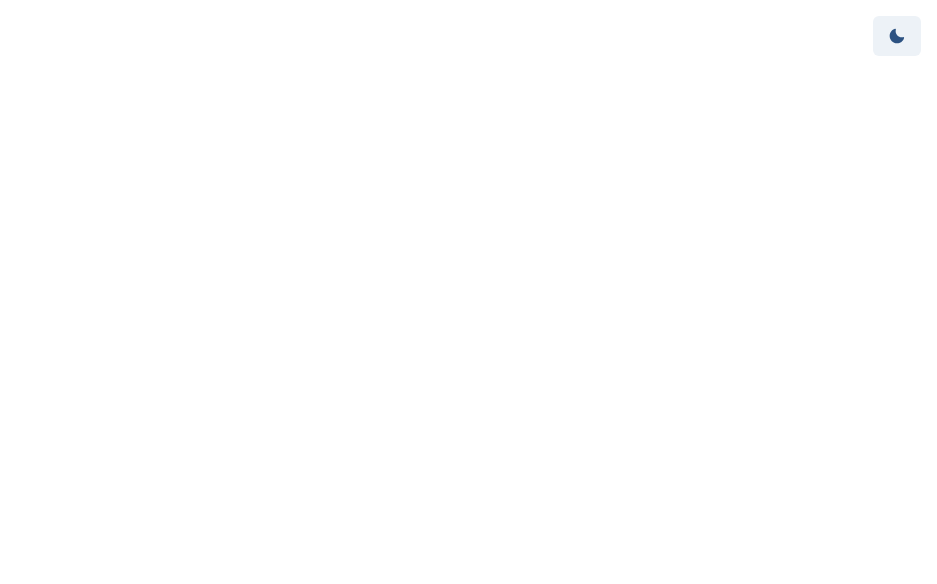
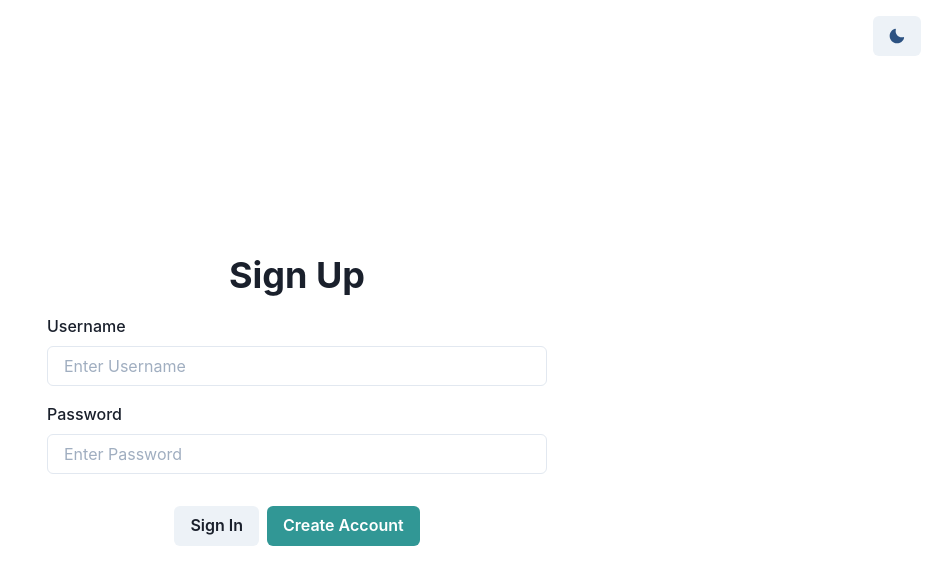
Before and after one commit to OgutuJoseph/chat-app, a React (Create React App) app in the folder packages/client/: page /register in a window 1280 px wide. Shown: the top 584 px of the page, without its empty margins (343-1280 px from the left). Built offline with nearby package versions, Linux system fonts and the light colour scheme.

Commit message:
React Login Form w/ Validation | Formik and ChakraU

```diff
--- a/packages/client/package.json
+++ b/packages/client/package.json
@@ -10,11 +10,14 @@
     "@testing-library/jest-dom": "^5.14.1",
     "@testing-library/react": "^12.0.0",
     "@testing-library/user-event": "^13.2.1",
+    "formik": "^2.2.9",
     "framer-motion": "^4",
     "react": "^17.0.2",
     "react-dom": "^17.0.2",
+    "react-router-dom": "6",
     "react-scripts": "5.0.0",
-    "web-vitals": "^2.1.0"
+    "web-vitals": "^2.1.0",
+    "yup": "^0.32.11"
   },
   "scripts": {
     "start": "react-scripts start",
--- a/packages/client/src/App.js
+++ b/packages/client/src/App.js
@@ -1,9 +1,11 @@
 
 import ToggleColorMode from './components/ToggleColorMode';
+import Views from './components/Views';
 
 function App() {
   return (
     <>
+      <Views />
       <ToggleColorMode />
     </>
   );
--- /dev/null
+++ b/packages/client/src/components/Login/Login.jsx
@@ -0,0 +1,45 @@
+import { VStack, ButtonGroup, Button, Heading } from '@chakra-ui/react'
+import { Form, Formik } from 'formik';
+import * as Yup from 'yup';
+import TextField from './TextField';
+import { useNavigate } from 'react-router';
+
+const Login = () => {
+
+    const navigate = useNavigate();
+
+    return (
+        <Formik
+            initialValues= {{username: '', password: ''}}
+            validationSchema= {Yup.object({
+                username: Yup.string().required('Username required.').min(6, 'Username must be six characters or more.').max(28, 'Username too long.'),
+                password: Yup.string().required('Password required.').min(6,  'Password must be six characters or more.').max(28, 'Password too long.'),
+            })}
+            onSubmit= {(values, actions) => {
+            alert(JSON.stringify(values, null, 2));
+            actions.resetForm();
+            }}
+        >
+            <VStack as={Form} w={{ base: '90%', md: '500px' }} m='auto' justify='center' h='100vh' spacing='1rem'>
+                <Heading>Log In</Heading>
+                {/* <FormControl isInvalid={formik.errors.username && formik.touched.username}>
+                <FormLabel fontSize='lg'>Username</FormLabel>
+                <Input name='username' placeholder='Enter Username' autoComplete='off' size='lg' type='text' value={formik.values.username} onChange={formik.handleChange} onBlur={formik.handleBlur} />
+                <Input name='username' placeholder='Enter Username' autoComplete='off' size='lg' type='text' {...formik.getFieldProps('username')} />
+                <FormErrorMessage>{formik.errors.username}</FormErrorMessage>
+                </FormControl> */}
+
+                <TextField label='Username' name='username' type='text' placeholder='Enter Username' autoComplete='off' />
+
+                <TextField label='Password' name='password' type='password' placeholder='Enter Password' autoComplete='off' />
+
+                <ButtonGroup pt='1rem'>
+                    <Button onClick={() => navigate('/register')}>Create Account</Button>
+                    <Button colorScheme='teal' type='submit'>Log In</Button>
+                </ButtonGroup>
+            </VStack>
+        </Formik>
+    )
+}
+
+export default Login;
--- /dev/null
+++ b/packages/client/src/components/Login/SignUp.jsx
@@ -0,0 +1,39 @@
+import { VStack, ButtonGroup, Button, Heading } from '@chakra-ui/react'
+import { Form, Formik } from 'formik';
+import * as Yup from 'yup';
+import TextField from './TextField';
+import { useNavigate } from 'react-router';
+
+const SignUp = () => {
+
+    const navigate = useNavigate();
+
+    return (
+        <Formik
+            initialValues= {{username: '', password: ''}}
+            validationSchema= {Yup.object({
+                username: Yup.string().required('Username required.').min(6, 'Username must be six characters or more.').max(28, 'Username too long.'),
+                password: Yup.string().required('Password required.').min(6,  'Password must be six characters or more.').max(28, 'Password too long.'),
+            })}
+            onSubmit= {(values, actions) => {
+                alert(JSON.stringify(values, null, 2));
+                actions.resetForm();
+            }}
+            >
+            <VStack as={Form} w={{ base: '90%', md: '500px' }} m='auto' justify='center' h='100vh' spacing='1rem'>
+                <Heading>Sign Up</Heading>
+
+                <TextField label='Username' name='username' type='text' placeholder='Enter Username' autoComplete='off' />
+
+                <TextField label='Password' name='password' type='password' placeholder='Enter Password' autoComplete='off' />
+
+                <ButtonGroup pt='1rem'>
+                <Button onClick={() => navigate('/')}>Sign In</Button>
+                <Button colorScheme='teal' type='submit'>Create Account</Button>
+                </ButtonGroup>
+            </VStack>
+        </Formik>
+    )
+}
+
+export default SignUp;
--- /dev/null
+++ b/packages/client/src/components/Login/TextField.jsx
@@ -0,0 +1,17 @@
+import { Field, useField } from 'formik';
+import { FormControl, FormLabel, FormErrorMessage } from '@chakra-ui/form-control';
+import { Input } from '@chakra-ui/input';
+
+const TextField = ({ label, ...props }) => {
+    const [field, meta] = useField(props)
+
+    return (
+        <FormControl isInvalid={meta.touched && meta.error}>
+            <FormLabel>{label}</FormLabel>
+            <Input as={Field} {...field} {...props}/>
+            <FormErrorMessage>{meta.error}</FormErrorMessage>
+        </FormControl>
+    )
+    };
+
+export default TextField
--- /dev/null
+++ b/packages/client/src/components/Views.jsx
@@ -0,0 +1,16 @@
+import { Routes, Route } from 'react-router-dom';
+import Login from './Login/Login';
+import SignUp from './Login/SignUp';
+
+const Views = () => {
+    return (
+        <Routes>
+             <Route path='/' element={<Login />}/>
+            {/* To render login page incase of accessing a non-existing component */}
+            <Route path='*' element={<Login />}/>
+            <Route path='/register' element={<SignUp />}/>
+        </Routes>
+    )
+}
+
+export default Views
--- a/packages/client/src/index.js
+++ b/packages/client/src/index.js
@@ -1,16 +1,19 @@
-import { ColorModeScript } from '@chakra-ui/color-mode';
-import { ChakraProvider } from '@chakra-ui/react';
 import React from 'react';
 import ReactDOM from 'react-dom';
 import App from './App';
+import { ColorModeScript } from '@chakra-ui/color-mode';
+import { ChakraProvider } from '@chakra-ui/react';
 import theme from './theme';
+import { BrowserRouter } from 'react-router-dom';
 
 ReactDOM.render(
   <React.StrictMode>
-    <ChakraProvider theme={theme}>
-      <ColorModeScript initialColorMode={theme.config.initialColorMode} />
-      <App />
-    </ChakraProvider>
+    <BrowserRouter>
+      <ChakraProvider theme={theme}>
+        <ColorModeScript initialColorMode={theme.config.initialColorMode} />
+        <App />
+      </ChakraProvider>
+    </BrowserRouter>
   </React.StrictMode>,
   document.getElementById('root')
 );
```
Also changed, not shown: 1 other file (tests, documents, lock files or other folders).
